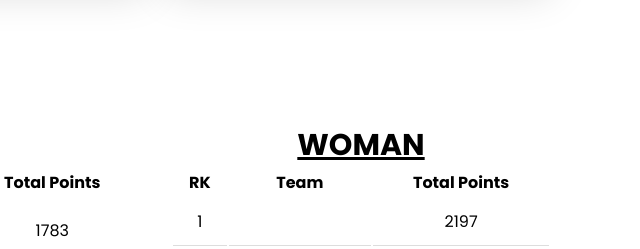
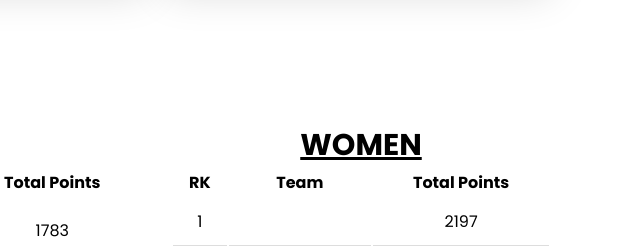
Before and after one commit to sabuj-mojumdar/responsive-football1, a plain HTML site: page index.html in a window 1280 px wide. Shown: the part 5500-5749 px from the top of the page, 599-1239 px from the left. Drawn offline with Linux system fonts and the light colour scheme.

Commit message:
style added

```diff
--- a/index.html
+++ b/index.html
@@ -327,7 +327,7 @@
                     </tbody>
                 </table>
                 <table>
-                    <caption>WOMAN</caption>
+                    <caption>WOMEN</caption>
                     <thead>
                         <tr>
                             <th>RK</th>
```
